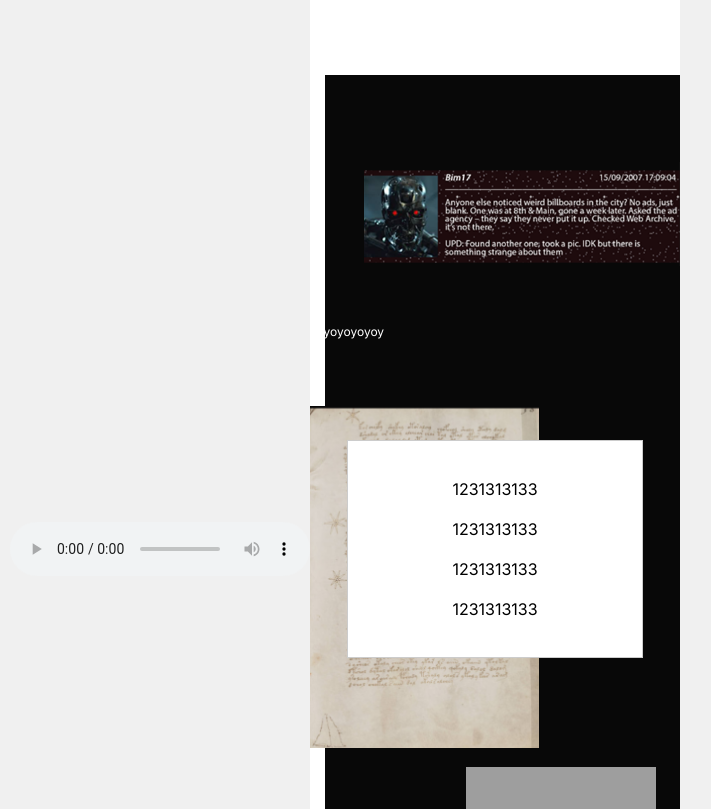
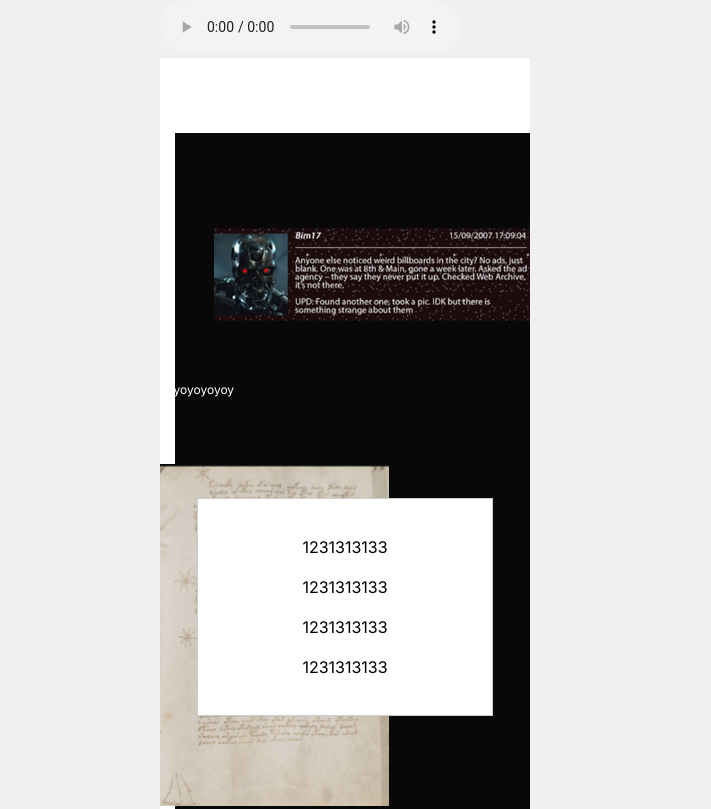
Before and after one commit to BahamasJimbo/my-secret-site, a plain HTML site: page index.html in a window 1280 px wide. Shown: the top 809 px of the page, without its empty margins (295-1006 px from the left). Drawn offline with Linux system fonts and the light colour scheme; grey boxes are pictures that could not be loaded.

Commit message:
Update index.html

```diff
--- a/index.html
+++ b/index.html
@@ -3,27 +3,27 @@
 <head>
   <meta charset="UTF-8" />
   <title>Document</title>
-  <!-- Подключаем шрифт и стили -->
   <link href="https://fonts.googleapis.com/css?family=Inter&display=swap" rel="stylesheet" />
   <link href="./css/main.css" rel="stylesheet" />
 </head>
 <body>
-  <!-- Воспроизведение музыки -->
-  <audio controls autoplay loop>
-    <source src="Yume 2kki OST - Aquarium (Overgrown City).mp3" type="audio/mp3" />
+  <!-- Обёрточный контейнер для центрирования -->
+  <div class="page-container">
+    <!-- Плеер с музыкой. Уберите autoplay, если хотите избежать конфликтов с блокировкой -->
+    <audio controls>
+      <source src="music.mp3" type="audio/mp3" />
       Ваш браузер не поддерживает элемент <code>audio</code>.
     </audio>
 
-  <!-- Общий контейнер -->
+    <!-- Ваш основной контейнер из Figma -->
     <div class="v1_9">
-    <!-- Фоновые блоки и картинки -->
       <div class="v1_8"></div>
       <div class="v1_3"></div>
       <span class="v1_13">yoyoyoyoyoy</span>
       <div class="v2_14"></div>
       <div class="v1_11"></div>
 
-    <!-- Блок с требуемым текстом по центру -->
+      <!-- Добавляем блок с текстом -->
       <div class="text-block">
         <p>1231313133</p>
         <p>1231313133</p>
@@ -31,5 +31,6 @@
         <p>1231313133</p>
       </div>
     </div>
+  </div>
 </body>
 </html>
```
Lines whose indentation alone changed are shown as unchanged.
